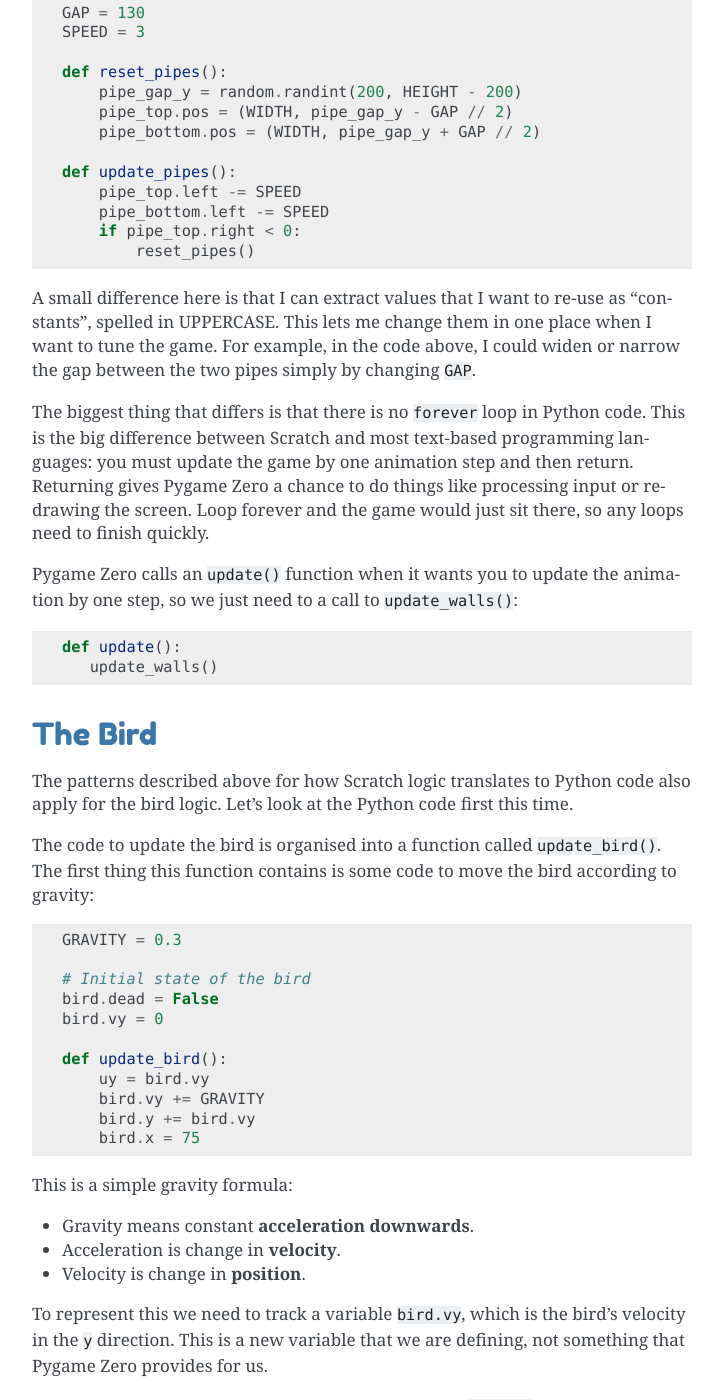
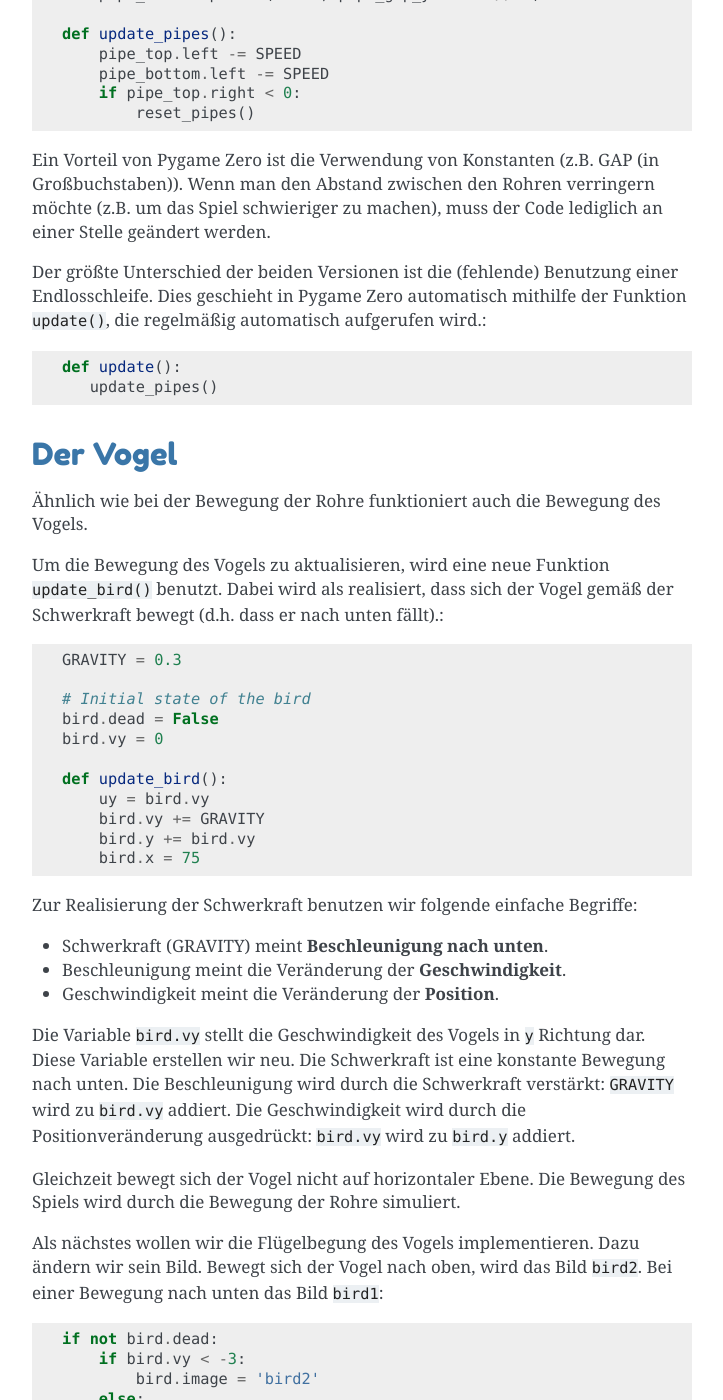
Before and after one commit to reher1/pgzero-german, a Sphinx documentation site: the page built from doc/from-scratch.rst, in a window 1280 px wide and 1400 px high, scrolled down 2289 px. Shown: the whole window, without its empty margins (388-1111 px from the left). Built offline with Sphinx 7.4.7, drawn with Linux system fonts in a browser that asks for light colours; pages that are not in the unit, such as notebooks, are missing from menus; some of the changed text lies outside the part shown.

Commit message:
Update from-scratch.rst

```diff
--- a/doc/from-scratch.rst
+++ b/doc/from-scratch.rst
@@ -1,43 +1,35 @@
 Von Scratch zu Pygame Zero
 ======================
 
-This tutorial will compare an implementation of Flappy Bird written in Scratch
-with one written in Pygame Zero. The Scratch and Pygame Zero programs are
-similar to a remarkable extent.
+In diesem Tutorial wird eine Implementierung des Spiels Flappy Bird in Scratch und Pygame Zero gegenübergestellt. So soll gezeigt werden, dass die Implmentierung in Pygame Zero sehr ähnlich zu der in Scratch ist und der Übergang von Scratch zu Pygame Zero daher sehr einfach ist.
 
-The `Pygame Zero version`__ can be found in Pygame Zero repository.
+DIe `Pygame Zero Version`__ kann hier heruntergeladen werden:
 
 .. __: https://github.com/lordmauve/pgzero/blob/master/examples/flappybird/flappybird.py
 
-You can also download the `Scratch version`__ from the repository.
+Auch die `Scratch version`__ gibt es zum Download:
 
 .. __: https://github.com/lordmauve/pgzero/raw/master/examples/flappybird/Flappy%20Bird.sb
 
-The Pygame Zero version includes scoring logic, which is omitted in the code
-examples on this page to make it a closer comparison.
+Der Code der Pygame Zero Version wurde an einigen Stellen etwas abgeändert, um die beiden Versionen besser gegenüberstellen zu können.
 
-The Python code shown below is re-arranged for clarity within the examples.
-
-
-The stage
+Die Bühne
 ---------
 
-Here's how the stage is laid out in our Scratch program:
+So sieht die Bühne des Spiels in der Scratch Version aus:
 
 .. image:: _static/scratch/flappybird-stage.png
 
-There are just three objects, aside from the background: the bird, and the top
-and bottom pipes.
+In der Bühne finden sich lediglich drei Objekte: Der Hintergrund, der Vogel und dem oberen und unteren Rohr.
 
-This corresponds to the Pygame Zero code setting these objects up as
+In Pygame Zero erstellen wir zuerst die drei Objekte:
 ``Actors``::
 
    bird = Actor('bird1', (75, 200))
    pipe_top = Actor('top', anchor=('left', 'bottom'))
    pipe_bottom = Actor('bottom', anchor=('left', 'top'))
 
-In Pygame Zero we also have to ensure we draw these objects. In principle this
-gives a little more flexibility about how to draw the scene::
+Danach zeichnen wir diese in unserem Fenster::
 
    def draw():
        screen.blit('background', (0, 0))
@@ -46,33 +38,28 @@ gives a little more flexibility about how to draw the scene::
        bird.draw()
 
 
-Pipe movement
+Bewegung der Rohre
 -------------
 
-The pipes move at a constant rate irrespective of the bird. When they move off
-the left-hand side of the screen, they loop around to the right, and their
-vertical position moves at random.
+Die Rohre bewegen sich in konstanter Geschwindigkeit zufällig nach oben und unten.
+Wenn sie links aus dem Fenster verschwinden, erscheinen sie rechts neu.
 
-In Scratch this can be achieved by creating two different scripts for the top
-and bottom pipe.
+In der Scratch Version werden dazu zwei Skripte (je eines pro Rohr) erzeugt:
 
 .. image:: _static/scratch/flappybird-top-start.png
 
 .. image:: _static/scratch/flappybird-bottom-start.png
 
-To summarise what's happening here:
+Diese erledigen folgende Aktionen:
 
-* The condition ``x position < -240`` is true when a pipe is off the left-hand
-  side of the screen, and this is the trigger to reset the pipes.
-* The ``pipe_height`` variable is used to coordinate the two pipes. Because the
-  gap between them should remain the same, we can't pick *both* heights
-  randomly. Therefore one of the scripts has this logic and the other doesn't.
-* The ``set y position to pipe height +/- 230`` sets one pipe to be above
-  ``pipe_height`` and the other pipe below ``pipe_height``.
+* Die Bedingung ``x position < -240`` ist erfüllt, wenn das Rohr das Fenster links verlassen hat.
+  Dann werden sie rechts neu erzeugt.
+* Die Variable ``pipe_height`` koordiniert die beiden Rohe, da die beiden Rohr immer gleich weit
+  voneinander entfernt sein sollen. Daher kann nicht für beide Rohre eine zufällige Höhe bestimmt werden.
+* Der Befehl ``set y position to pipe height +/- 230`` sorgt dafür, dass immer der gleiche Abstand zwischen
+  den Rohren gegeben ist.
 
-This code becomes much simpler in Pygame Zero. We could write a single function
-that updates both pipes. In fact I split it a different way to make it clear
-that the reset actions go together::
+Dieser Code kann in Pygame Zero deutlich einfacher realisiert werden::
 
    import random
 
@@ -92,34 +79,24 @@ that the reset actions go together::
        if pipe_top.right < 0:
            reset_pipes()
 
-A small difference here is that I can extract values that I want to re-use as
-"constants", spelled in UPPERCASE. This lets me change them in one place when I
-want to tune the game. For example, in the code above, I could widen or narrow
-the gap between the two pipes simply by changing ``GAP``.
+Ein Vorteil von Pygame Zero ist die Verwendung von Konstanten (z.B. GAP (in Großbuchstaben)). Wenn man
+den Abstand zwischen den Rohren verringern möchte (z.B. um das Spiel schwieriger zu machen),
+muss der Code lediglich an einer Stelle geändert werden.
 
-The biggest thing that differs is that there is no ``forever`` loop in Python
-code.  This is the big difference between Scratch and most text-based
-programming languages: you must update the game by one animation step and then
-return.  Returning gives Pygame Zero a chance to do things like processing
-input or redrawing the screen. Loop forever and the game would just sit there,
-so any loops need to finish quickly.
-
-Pygame Zero calls an ``update()`` function when it wants you to update the
-animation by one step, so we just need to a call to ``update_walls()``::
+Der größte Unterschied der beiden Versionen ist die (fehlende) Benutzung einer Endlosschleife.
+Dies geschieht in Pygame Zero automatisch mithilfe der Funktion ``update()``,
+die regelmäßig automatisch aufgerufen wird.::
 
    def update():
-      update_walls()
+      update_pipes()
 
-
-The Bird
+Der Vogel
 --------
 
-The patterns described above for how Scratch logic translates to Python code
-also apply for the bird logic. Let's look at the Python code first this time.
+Ähnlich wie bei der Bewegung der Rohre funktioniert auch die Bewegung des Vogels.
 
-The code to update the bird is organised into a function called
-``update_bird()``. The first thing this function contains is some code to move
-the bird according to gravity::
+Um die Bewegung des Vogels zu aktualisieren, wird eine neue Funktion ``update_bird()`` benutzt.
+Dabei wird als realisiert, dass sich der Vogel gemäß der Schwerkraft bewegt (d.h. dass er nach unten fällt).::
 
    GRAVITY = 0.3
 
@@ -133,26 +110,22 @@ the bird according to gravity::
        bird.y += bird.vy
        bird.x = 75
 
-This is a simple gravity formula:
+Zur Realisierung der Schwerkraft benutzen wir folgende einfache Begriffe:
 
-* Gravity means constant **acceleration downwards**.
-* Acceleration is change in **velocity**.
-* Velocity is change in **position**.
+* Schwerkraft (GRAVITY) meint **Beschleunigung nach unten**.
+* Beschleunigung meint die Veränderung der **Geschwindigkeit**.
+* Geschwindigkeit meint die Veränderung der **Position**.
 
-To represent this we need to track a variable ``bird.vy``, which is the bird's
-velocity in the ``y`` direction. This is a new variable that we are defining,
-not something that Pygame Zero provides for us.
+Die Variable ``bird.vy`` stellt die Geschwindigkeit des Vogels in ``y`` Richtung dar.
+Diese Variable erstellen wir neu. Die Schwerkraft ist eine konstante Bewegung nach unten.
+Die Beschleunigung wird durch die Schwerkraft verstärkt: ``GRAVITY`` wird zu ``bird.vy`` addiert.
+Die Geschwindigkeit wird durch die Positionveränderung ausgedrückt: ``bird.vy`` wird zu ``bird.y`` addiert.
 
-* Gravity means constant acceleration downwards: ``GRAVITY`` is greater than 0.
-* Acceleration is change in velocity: ``GRAVITY`` gets added to ``bird.vy``
-* Velocity is change in position: ``bird.vy`` gets added to ``bird.y``
+Gleichzeit bewegt sich der Vogel nicht auf horizontaler Ebene. Die Bewegung des Spiels wird durch die Bewegung
+der Rohre simuliert.
 
-Note that the bird does not move horizontally! Its ``x`` position stays at
-75 through the whole game. We simulate movement by moving the pipes towards
-it. This looks as though it's a moving camera following the bird. So there's
-no need for a ``vx`` variable in this game.
-
-The next section makes the bird flap its wings::
+Als nächstes wollen wir die Flügelbegung des Vogels implementieren. Dazu ändern wir sein Bild.
+Bewegt sich der Vogel nach oben, wird das Bild ``bird2``. Bei einer Bewegung nach unten das Bild ``bird1``::
 
        if not bird.dead:
            if bird.vy < -3:
@@ -160,22 +133,18 @@ The next section makes the bird flap its wings::
            else:
                bird.image = 'bird1'
 
-This checks if the bird is moving upwards or downwards. We show the ``bird2``
-image if it is moving upwards fast and the ``bird1`` image otherwise. (-3 was
-picked by trial and error to make this look convincing).
+Hinweis: Der Wert -3 wurde durch Ausprobieren gewählt und ist willkürlich gewählt.
 
-The next section checks if the bird has collided with a wall::
+Nun soll überprüft werden, ob der Vogel eines der Rohre berührt.::
 
        if bird.colliderect(pipe_top) or bird.colliderect(pipe_bottom):
            bird.dead = True
            bird.image = 'birddead'
 
-If so we set ``bird.dead`` to ``True``. This is a **boolean value** meaning it
-is either ``True`` or ``False``. We can use this to easily check if the bird is
-alive. If it isn't alive it won't respond to player input.
+Ist dies der Fall, soll die entsprechende Variable gesetzt werden und das Bild geändert werden.
 
-And the final section checks if the bird has fallen off the bottom (or the top)
-of the game screen. If so it resets the bird::
+Am Ende soll noch überprüft werden, ob der Vogel auf den Bogen gefallen ist. Falls ja, soll er wieder
+in die Startposition gebracht werden. Zudem sollen die Rohre neu gesetzt werden.::
 
        if not 0 < bird.y < 720:
            bird.y = 200
@@ -183,21 +152,13 @@ of the game screen. If so it resets the bird::
            bird.vy = 0
            reset_pipes()
 
-What's ``reset_pipes()`` doing there? Because I'd organised my pipes code to
-be a separate function, I can just call it whenever I want to reset my walls.
-In this case it makes it a better game because it gives the player a chance to
-react when the bird moves back to its start position.
-
-Again, this needs to be called every frame, so we add it to ``update()``::
+Damit all diese Änderungen auch regelmäßig aufgerufen werden, rufen die diese in der Funktion ``update()`` auf.::
 
    def update():
       update_walls()
       update_bird()
 
-The final part of the bird logic is that it has to respond to player control.
-When we press a key, the bird flaps upwards. Pygame Zero will call an
-``on_key_down()`` function - if you've defined one - whenever a key is
-pressed::
+Um jetzt auf Tastatur- bzw. Mauseingaben zu reagieren, definieren wir die Funktion ``on_key_down()``.::
 
    FLAP_VELOCITY = -6.5
 
@@ -205,35 +166,22 @@ pressed::
        if not bird.dead:
            bird.vy = FLAP_VELOCITY
 
-Here, if the bird is not dead, we set its ``vy`` to a negative number: in
-Pygame Zero this means it starts moving upwards.
+Bei Tastendruck soll ein lebender Vogel etwas nach oben fliegen (bevor er aufgrund der Schwerkraft wieder
+nach unten fällt). Dazu wird die Variable ``vy`` auf einen negativen Wert gesetzt.
 
-You should be able to find a lot of parallels between the Python code and this
-Scratch code:
+Hinweis: Durch Veränderung der Variable ``vy`` fliegt der Vogel ggf. etwas höher nach oben.
+
+Im Allgemeinen sollten beim Vergleich der beiden Implementierungen in Scratch und Pygame Zero einige Ähnlichkeiten auffallen:
 
 .. image:: _static/scratch/flappybird-bird-start.png
 .. image:: _static/scratch/flappybird-bird-space.png
 
-
-The biggest differences between Scratch and Pygame Zero are these:
-
-* You cannot loop forever in Pygame Zero - just update for one frame and then
-  return.
-* The coordinates are different. In Pygame Zero, the top left of the screen is
-  ``x = 0, y = 0``. The ``x`` direction goes from left to right as before, but
-  ``y`` goes down the screen! This is why ``GRAVITY`` is a positive number and
-  ``FLAP_VELOCITY`` is a negative number in Python.
-* ``bird.dead`` is a bool, so I can write code like ``if not bird.dead``
-  instead of ``dead = 0`` as in Scratch.
-
-
-Summary
+Zusammenfassung
 -------
 
-Many of the concepts available in Scratch can be translated directly into
-Pygame Zero.
+Viele Schnippsel des Codes aus der Scratch Version lassen sich einfach in Pygame Zero überführen.
 
-Here are some comparisons:
+Hier eine paar Beispiele:
 
 +----------------------------+--------------------------------------------+
 | In Scratch                 | In Pygame Zero                             |
@@ -262,10 +210,5 @@ Here are some comparisons:
 | the stage                  |                                            |
 +----------------------------+--------------------------------------------+
 
-In some cases, the code is simpler in Python because it can be
-organised in a way that helps it make sense when you read it.
-
-The power of Pygame Zero's actors also makes the coordinate manipulation
-easier. We used the ``anchor`` position to position the pipes, and we were able
-to see if a pipe was off-screen by checking ``pipe_top.right < 0`` rather than
-``if x position < -240``.
+In einigen Fällen ist der Code der Pygame Zero Version sogar deutlich
+einfach zu verstehen, als der der Scratch Version.
```
